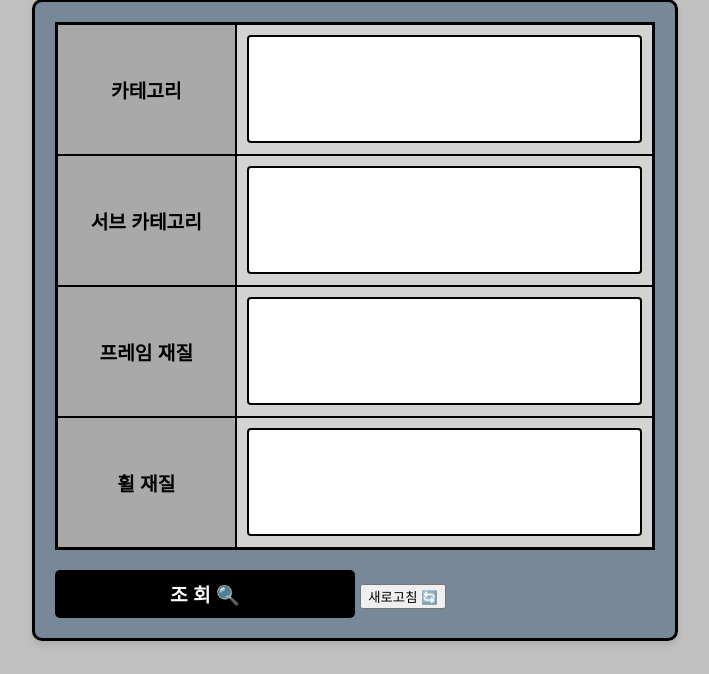
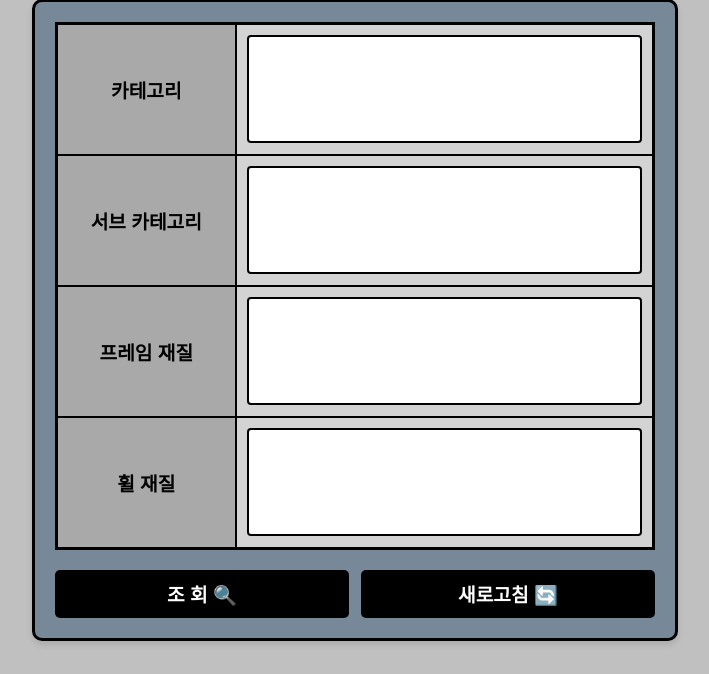
Before and after one commit to zeew00kim/DB_Team_Project, a Flask app: page /search in a window 1280 px wide. Shown: the part 126-800 px from the top of the page, without its empty margins (285-994 px from the left). Run offline with Flask 3, Linux system fonts and the light colour scheme; data that the repository does not hold is empty.

Commit message:
final ver

```diff
--- a/db-team-flask-server/server.py
+++ b/db-team-flask-server/server.py
@@ -9,7 +9,6 @@ from flask_cors import CORS
 app = Flask(__name__, static_folder="static", template_folder="templates")
 CORS(app)
 
-# 데이터베이스 연결 설정
 def get_db_connection():
     try:
         connection = mysql.connector.connect(
@@ -23,7 +22,6 @@ def get_db_connection():
         print(f"Error connecting to MySQL: {e}")
         return None
 
-# 홈 페이지 라우트
 @app.route('/')
 def home():
     connection = get_db_connection()
@@ -47,12 +45,10 @@ def home():
 
     return render_template('index.html', brands=brands)
 
-# 관리자 페이지 라우트
 @app.route('/admin-page')
 def admin_page():
     return render_template('adminPage.html')
 
-# 관리자 코드 검증
 @app.route('/validate-admin', methods=['POST'])
 def validate_admin():
     admin_code = request.form.get('admin-code')
@@ -61,13 +57,11 @@ def validate_admin():
     else:
         return render_template('index.html', brands=[], error_message="잘못된 코드입니다. 다시 입력하세요. 🤔")
 
-# 검색 페이지 라우트
 @app.route('/search', methods=['GET'])
 def search():
     brand_id = request.args.get('brand_id')
     return render_template('searchPage.html', brand_id=brand_id)
 
-# 검색 결과 라우트
 @app.route('/search-results', methods=['GET'])
 def search_results():
     connection = get_db_connection()
@@ -118,8 +112,6 @@ def search_results():
     except Exception as e:
         print(f"Error: {e}")
         return jsonify({"error": str(e)}), 500
-
-# 브랜드 정보 가져오기
 
 @app.route('/bikes', methods=['GET'])
 def get_bikes():
@@ -227,15 +219,12 @@ def get_materials():
 
     return jsonify(materials)
 
-# 관리자 전용 BikeType 테이블 데이터 가져오기
-
 @app.route('/admin-bikes', methods=['GET'])
 def get_admin_bikes():
     connection = get_db_connection()
     if connection is None:
         return jsonify({"error": "DB 연결 실패"}), 500
 
-    # 정확한 열 순서로 데이터를 선택
     query = """
         SELECT
             bike_id,
@@ -253,7 +242,6 @@ def get_admin_bikes():
     cursor.close()
     connection.close()
 
-    # JSON 응답 반환
     return jsonify(bikes)
 
 @app.route('/admin-bikeTypes', methods=['GET'])
@@ -344,14 +332,13 @@ def search_bikes():
         return jsonify({"error": "DB 연결 실패"}), 500
 
     try:
-        data = request.json  # 프론트엔드에서 전송된 JSON 데이터
-        brand_id = data.get("brand_id")  # 클라이언트에서 전송된 brand_id
+        data = request.json
+        brand_id = data.get("brand_id")
         type_names = data.get("type-name", [])
         subtype_names = data.get("subtype-name", [])
         frame_materials = data.get("frame-material", [])
         wheel_materials = data.get("wheel-material", [])
 
-        # 기본 쿼리
         query = """
             SELECT bike.bike_name, bike.price
             FROM bike
@@ -363,7 +350,6 @@ def search_bikes():
         """
         params = [brand_id]
 
-        # 조건 추가
         if type_names:
             query += " AND biketype.type_name IN (%s)" % ','.join(['%s'] * len(type_names))
             params.extend(type_names)
@@ -377,7 +363,6 @@ def search_bikes():
             query += " AND wheel_material.material_name IN (%s)" % ','.join(['%s'] * len(wheel_materials))
             params.extend(wheel_materials)
 
-        # 정렬 추가
         query += " ORDER BY bike.price DESC"
 
         cursor = connection.cursor(dictionary=True)
@@ -392,8 +377,6 @@ def search_bikes():
         print(f"Error: {e}")
         return jsonify({"error": str(e)}), 500
 
-
-# 브라우저 자동 실행
 def open_browser():
     webbrowser.open_new("http://127.0.0.1:5500")
 
--- a/db-team-flask-server/static/adminPage.js
+++ b/db-team-flask-server/static/adminPage.js
@@ -6,12 +6,11 @@ async function fetchData(url, tableSelector, columns) {
         }
         const data = await response.json();
         const tableBody = document.querySelector(`${tableSelector} tbody`);
-        tableBody.innerHTML = ''; // 기존 데이터 초기화
+        tableBody.innerHTML = '';
 
         data.forEach(item => {
             const row = document.createElement('tr');
 
-            // 열 순서를 강제
             row.innerHTML = columns
                 .map(col => `<td>${item[col] === null ? '' : item[col]}</td>`)
                 .join('');
@@ -23,7 +22,6 @@ async function fetchData(url, tableSelector, columns) {
     }
 }
 
-// 테이블 데이터를 동적으로 호출하도록 매핑
 const tableConfigs = [
     {
         url: '/admin-bikes',
@@ -52,5 +50,4 @@ const tableConfigs = [
     }
 ];
 
-// 각 테이블에 대해 fetchData 함수 호출
 tableConfigs.forEach(config => fetchData(config.url, config.tableSelector, config.columns));
--- a/db-team-flask-server/static/styles.css
+++ b/db-team-flask-server/static/styles.css
@@ -38,6 +38,7 @@ h1 {
     position: fixed;
     bottom: 0;
     width: 100%;
+    searchPage에서 테이블 조회 결과 가려서 주석처리
 } */
 
 #brand-logos {
@@ -130,7 +131,7 @@ h1 {
     transition: all 0.3s ease-in-out;
     font-size: 1.2rem;
     font-weight: bold;
-    width: 50%;
+    width: 49%;
 }
 
 .categoryButton:hover {
@@ -189,7 +190,7 @@ select {
     border-radius: 4px;
 }
 
-/* 조회 버튼을 클릭 시 조회되는 테이블 CSS 스타일 */
+/* 여기부터 조회 버튼을 클릭 시 조회되는 테이블 CSS 스타일 */
 .results-table {
     width: 100%;
     border-collapse: collapse;
@@ -210,3 +211,25 @@ select {
 .results-table td {
     background-color: lightgray;
 }
+
+.refreshButton {
+    float: right;
+    background-color: black;
+    color: white;
+    border: none;
+    padding: 10px 20px;
+    margin-top: 0;
+    border-radius: 5px;
+    cursor: pointer;
+    transition: all 0.3s ease-in-out;
+    font-size: 1.2rem;
+    font-weight: bold;
+    width: 49%;
+}
+
+.refreshButton:hover {
+    background-color: gray;
+    transform: scale(1.01);
+    font-size: 20px;
+    border: solid black 3px;
+}
--- a/db-team-flask-server/templates/adminPage.html
+++ b/db-team-flask-server/templates/adminPage.html
@@ -3,7 +3,7 @@
 <head>
     <meta charset="UTF-8">
     <meta name="viewport" content="width=device-width, initial-scale=1.0">
-    <title>Admin Page</title>
+    <title>관리자 테이블 조회 페이지</title>
     <link rel="stylesheet" type="text/css" href="{{ url_for('static', filename='adminPage.css') }}">
 </head>
 <body>
--- a/db-team-flask-server/templates/searchPage.html
+++ b/db-team-flask-server/templates/searchPage.html
@@ -3,14 +3,13 @@
 <head>
     <meta charset="UTF-8">
     <meta name="viewport" content="width=device-width, initial-scale=1.0">
-    <title>Search Bikes</title>
+    <title>자전거 조회 페이지</title>
     <link rel="stylesheet" href="{{ url_for('static', filename='styles.css') }}">
 </head>
 <body>
-    <!-- 동적으로 제목을 업데이트 -->
     <div class="categoryHeader">
         <h1 id="header-title">&lt; 원하는 카테고리를 선택 &gt;</h1>
-        <p id="brand-message"></p> <!-- 브랜드 관련 문구 -->
+        <p id="brand-message"></p>
     </div>
 
     <div class="formContainer">
@@ -52,17 +51,16 @@
         </form>
     </div>
 
-    <!-- 검색 결과를 표시할 영역 -->
-    <div id="results-container" style="margin: 20px;"></div>
+    <div id="results-container" style="width: 40%;
+    margin: 30px auto;">
+    </div>
 
     <script>
-        // URL의 쿼리 파라미터에서 값을 가져오는 함수
         function getQueryParam(param) {
             const urlParams = new URLSearchParams(window.location.search);
             return urlParams.get(param);
         }
 
-        // 브랜드 이름에 따라 제목과 문구 업데이트
         function updateHeaderAndMessage() {
             const brand = getQueryParam('brand');
             const headerTitle = document.getElementById('header-title');
@@ -78,25 +76,21 @@
             }
         }
 
-        // 검색 버튼 클릭 시 API로 선택된 조건에 맞는 데이터를 조회하고 결과를 표시
         function searchBikes() {
             const form = document.getElementById('search-form');
             const formData = new FormData(form);
             const selectedValues = {};
 
-            // 폼 데이터 추출
             for (const [key, value] of formData.entries()) {
                 if (!selectedValues[key]) selectedValues[key] = [];
                 selectedValues[key].push(value);
             }
 
-            // 브랜드 ID 추가
             const brandId = getQueryParam('brand_id');
             if (brandId) {
                 selectedValues['brand_id'] = brandId;
             }
 
-            // 서버에 데이터 전송
             const resultsContainer = document.getElementById('results-container');
             resultsContainer.innerHTML = '<p style="text-align: center;">검색 중입니다... ⏳</p>';
 
@@ -107,7 +101,7 @@
             })
                 .then(response => response.json())
                 .then(data => {
-                    resultsContainer.innerHTML = ''; // 기존 결과 초기화
+                    resultsContainer.innerHTML = '';
 
                     if (data.length > 0) {
                         const table = document.createElement('table');
@@ -136,6 +130,8 @@
                     } else {
                         const noResultMessage = document.createElement('p');
                         noResultMessage.textContent = '조건에 맞는 자전거 정보가 없습니다 😢';
+                        noResultMessage.style.fontWeight = 'bold';
+                        noResultMessage.style.fontSize = '18px';
                         noResultMessage.style.color = 'red';
                         noResultMessage.style.textAlign = 'center';
                         resultsContainer.appendChild(noResultMessage);
@@ -147,13 +143,12 @@
                 });
         }
 
-        // API 데이터를 가져와 멀티 셀렉트 박스에 채우기
         function populateSelect(url, selectId) {
             fetch(url)
                 .then(response => response.json())
                 .then(data => {
                     const selectElement = document.getElementById(selectId);
-                    selectElement.innerHTML = ''; // 기존 옵션 초기화
+                    selectElement.innerHTML = '';
                     data.forEach(item => {
                         const option = document.createElement('option');
                         option.value = item.type_name ?? item.subtype_name ?? item.material_name ?? 'Unknown';
@@ -164,14 +159,14 @@
                 .catch(error => console.error(`Error fetching data for ${selectId}:`, error));
         }
 
-        // 페이지 로드 시 각 셀렉트 박스에 데이터 추가
         document.addEventListener('DOMContentLoaded', () => {
-            populateSelect('/bikeTypes', 'type-name'); // 카테고리
-            populateSelect('/bikeSubTypes', 'subtype-name'); // 서브 카테고리
-            populateSelect('/materials', 'frame-material'); // 프레임 재질
-            populateSelect('/materials', 'wheel-material'); // 휠 재질
-            updateHeaderAndMessage(); // 제목과 문구 업데이트
+            populateSelect('/bikeTypes', 'type-name');
+            populateSelect('/bikeSubTypes', 'subtype-name');
+            populateSelect('/materials', 'frame-material');
+            populateSelect('/materials', 'wheel-material');
+            updateHeaderAndMessage();
         });
     </script>
 </body>
+
 </html>
```
Also changed, not shown: db-team-flask-server/static/searchPage.js (+7 -15 lines), db-team-flask-server/templates/index.html (+8 -8 lines), db-team-flask-server/static/script.js (line endings or trailing spaces).
